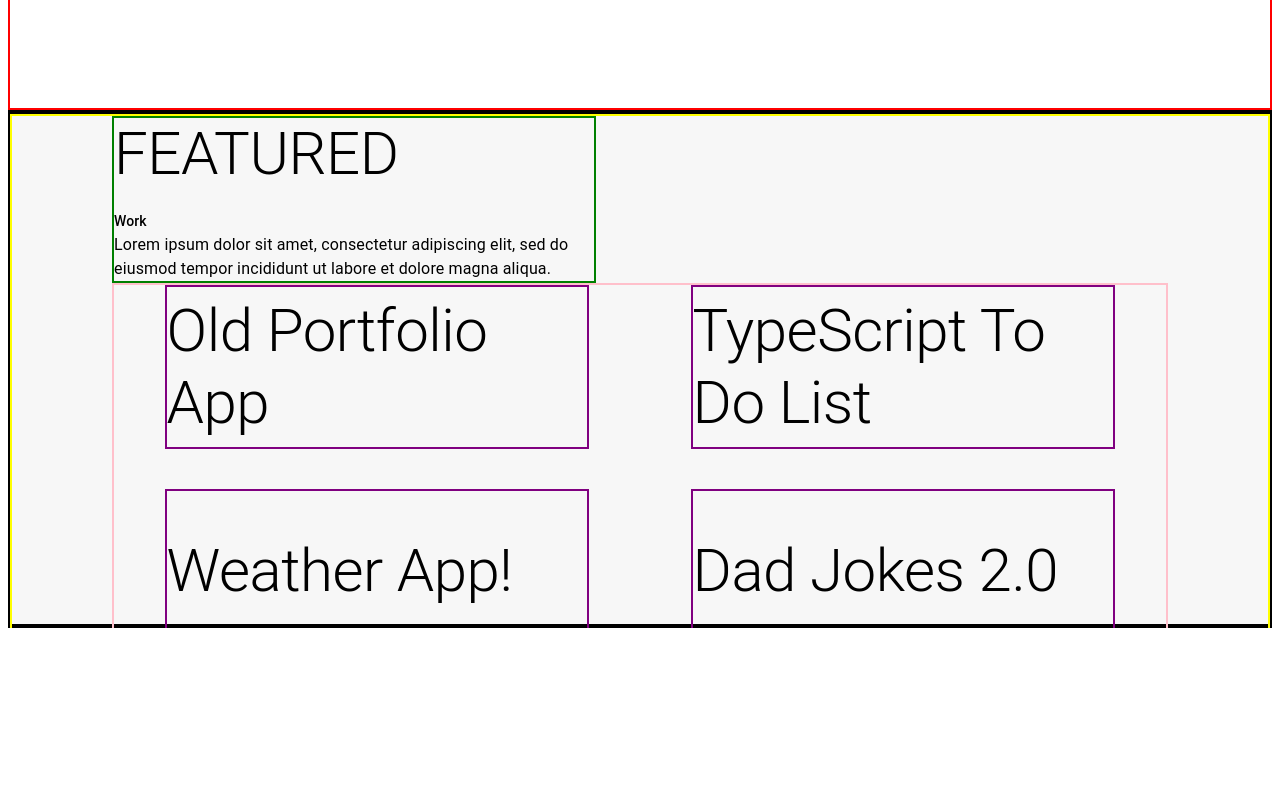
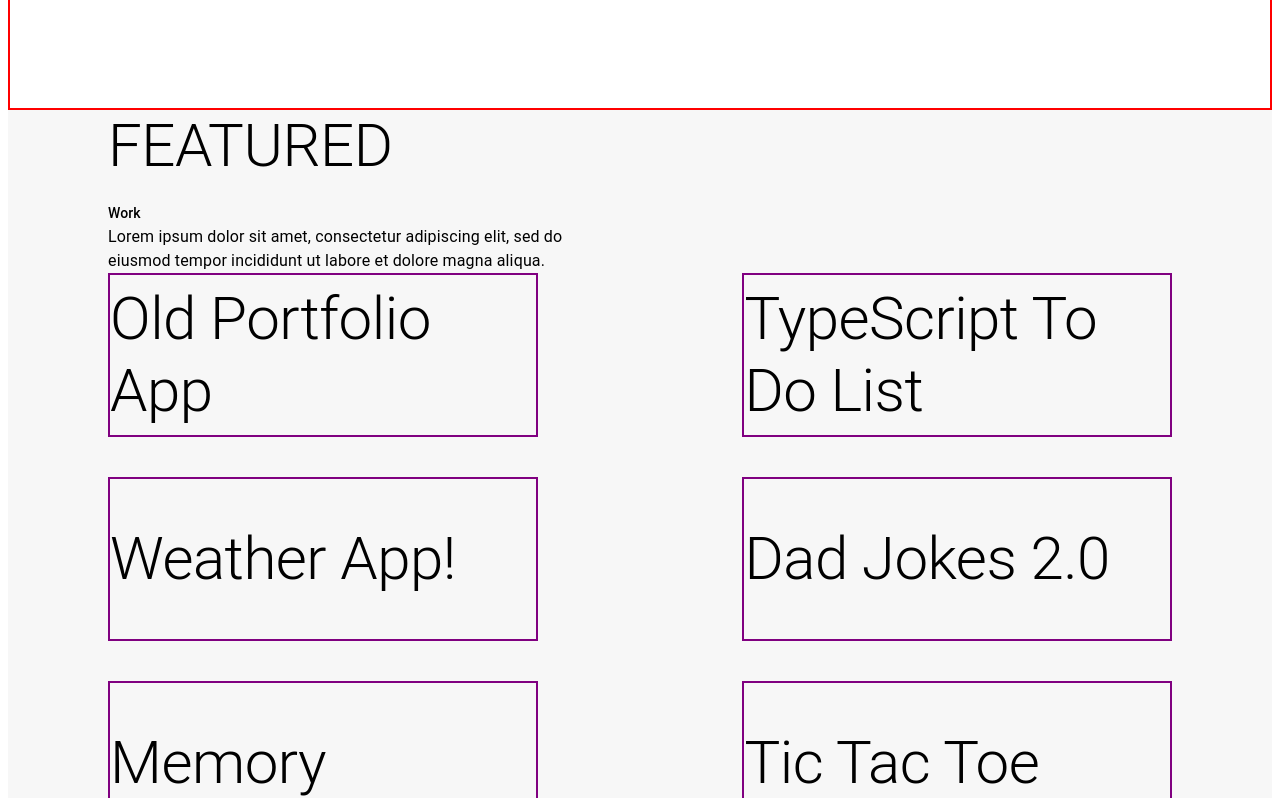
Before and after one commit to bryan-emerson/pfportfolio, a Next.js app: page / in a window 1280 px wide. Shown: the part 1357-2155 px from the top of the page. Before the commit the page ends 1993 px from the top, so only its background shows below. Built offline with nearby package versions, Linux system fonts and the light colour scheme.

Commit message:
continued work section buildout

```diff
--- a/components/card.js
+++ b/components/card.js
@@ -22,4 +22,4 @@ function Card(props) {
 
 export default Card;
 
-//building out card to render in work section. currently wireframing card, need to locate props and render proj data on screen. card data gets mapped through and a card is rendered for each card
+//building out card to render in work section. currently wireframing card, need to locate props and render proj data on screen. card data gets mapped through and a card is rendered for each card. I fixed overflow/scroll issue by setting height of .work div in work.js to a fixed pixel height but im not sure if i like this solution...
--- a/styles/work.module.css
+++ b/styles/work.module.css
@@ -4,10 +4,10 @@
   justify-content: center;
   align-items: center;
   width: 100;
-  min-height: 510px;
-  /* height: fit-content; */
+  /* min-height: min-content; */
+  height: 1200px;
   background-color: #f7f7f7;
-  border: 4px solid black;
+  /* border: 4px solid black; */
   position: relative;
 }
 
@@ -16,7 +16,7 @@
   flex-direction: column;
   width: 100%;
   height: fit-content;
-  border: 2px solid yellow;
+  /* border: 2px solid yellow; */
   position: absolute;
   top: 0;
   bottom: 0;
@@ -30,7 +30,7 @@
   justify-content: flex-start;
   margin-left: 100px;
   width: 30rem;
-  border: 2px solid green;
+  /* border: 2px solid green; */
 }
 
 .h2 {
@@ -48,10 +48,10 @@
   display: flex;
   flex-direction: row;
   flex-wrap: wrap;
-  justify-content: space-around;
+  justify-content: space-between;
   height: fit-content;
   /* width: 100%; */
-  border: 2px solid pink;
+  /* border: 2px solid pink; */
   /* margin: 0px 100px 0px 100px; */
   margin-left: 100px;
   margin-right: 100px;
```
